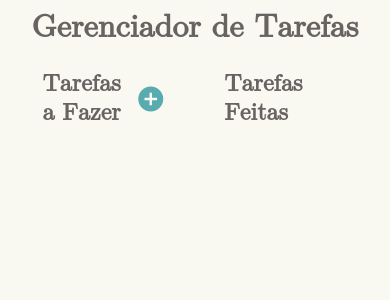
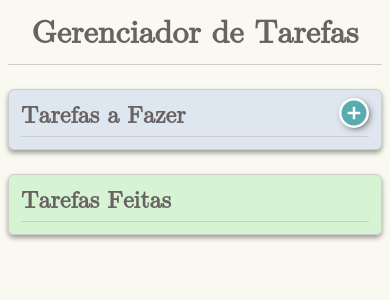
Before and after one commit to leilinhaDev/Gerenciador-de-Tarefas-programa-Match-IBM, a Django app: page / in a window 390 px wide. Shown: the top 300 px of the page. Run offline with Django 5.2, Linux system fonts and the light colour scheme; data that the repository does not hold is empty.

Commit message:
Adicionando responsividade e refatoração do estilo da tela

```diff
--- a/gerenciadorDeTarefasDjango/tarefas/static/style.css
+++ b/gerenciadorDeTarefasDjango/tarefas/static/style.css
@@ -8,11 +8,18 @@ body{
 }
 .listaTarefas{
     padding: 12px;
-    width: 33%;
+    width: 44%;
     display: flex;
     flex-direction: column;
-    gap: 20px;
+    gap: 12px;
     margin-top: 12px;
+    border: 1px solid #d1cccc;
+    border-radius: 6px;
+    background-color: #dee7ef;;
+    box-shadow: 0px 3px 5px 0px rgba(0,0,0,0.37);
+}
+.feitas {
+    background-color: #bef1be94;
 }
 .listaTarefas h2{
     margin: 0;
@@ -24,6 +31,8 @@ body{
     gap: 12px;
     align-items: center;
     justify-content: space-between;
+    border-bottom: 1px solid #d1cccc;
+    padding-bottom: 5px;
 }
 .btnsTarefa{
     display: flex;
@@ -46,6 +55,10 @@ body{
     cursor: pointer;
     color: #58acaf;
     font-size: 30px !important;
+    box-shadow: 2px 2px 7px -2px rgba(71,70,71,1);
+    border-radius: 100%;
+    background: white;
+    margin-top: -7px;
 }
 
 .btns{
@@ -61,7 +74,7 @@ body{
     border-radius: 6px;
     box-shadow: 0px 3px 5px 0px rgba(0,0,0,0.37);
     display: flex;
-    gap: 12px;
+    gap: 5px;
     align-items: center;
     justify-content: space-between;
 }
@@ -73,11 +86,12 @@ body{
 .descData{
     display: flex;
     flex-direction: column;
-    min-width: 50%;
-    max-width: 70%;
     overflow: hidden;
     white-space: nowrap;
     text-overflow: ellipsis;
+    width: calc(100% - 112px);
+    padding-left: 5px;
+    padding-right: 5px;
 }
 .descData .data{
     font-size: 85% !important;
@@ -99,6 +113,10 @@ body{
     text-align: center;
     font-family: math;
     color: #696262;
+    border-bottom: 1px solid #d1cccc;
+    padding-bottom: 12px;
+    padding-top: 6px;
+    margin-bottom: 12px;
 }
 .prioridade{
     width: 12px;
@@ -211,3 +229,12 @@ body{
     display: flex;
     gap: 12px;
 }
+@media only screen and (max-width: 650px) {
+    .container {
+        flex-wrap: wrap;
+        padding-bottom: 20px;
+    }
+    .listaTarefas {
+        width: 93%;
+    }
+  }
--- a/gerenciadorDeTarefasDjango/tarefas/templates/home.html
+++ b/gerenciadorDeTarefasDjango/tarefas/templates/home.html
@@ -50,7 +50,10 @@
       </div>
 
       <div class="feitas listaTarefas">
-        <h2>Tarefas Feitas</h2>
+        <div class="tituAdd">
+          <h2>Tarefas Feitas</h2>
+        </div>
+
         {% for tarefa in feitas %}
           <div class="tarefaCard">
             <div class="descData">
@@ -110,7 +113,6 @@
           <a id="btnDeletarSim" href="">sim</a>
           <a id="btnDeleteNao">não</a>
         </div>
-
       </div>
     </div>
   </body>
```
